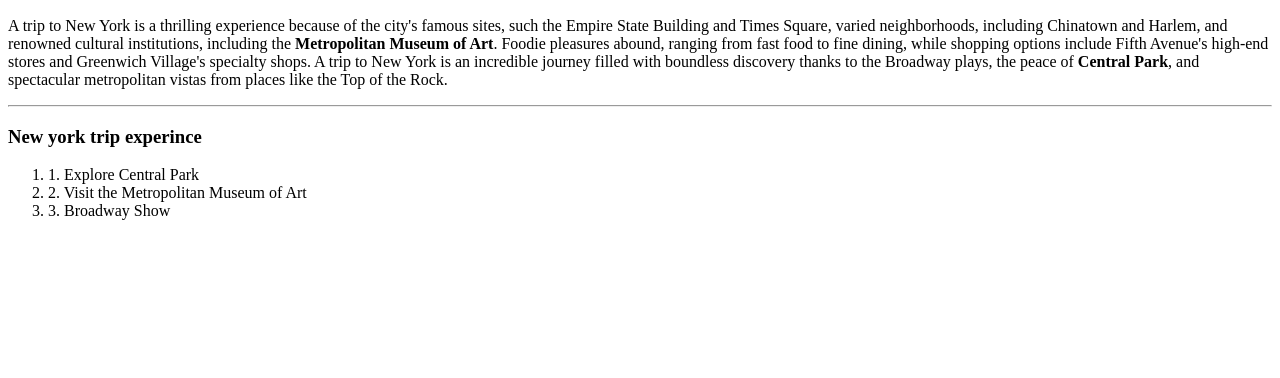
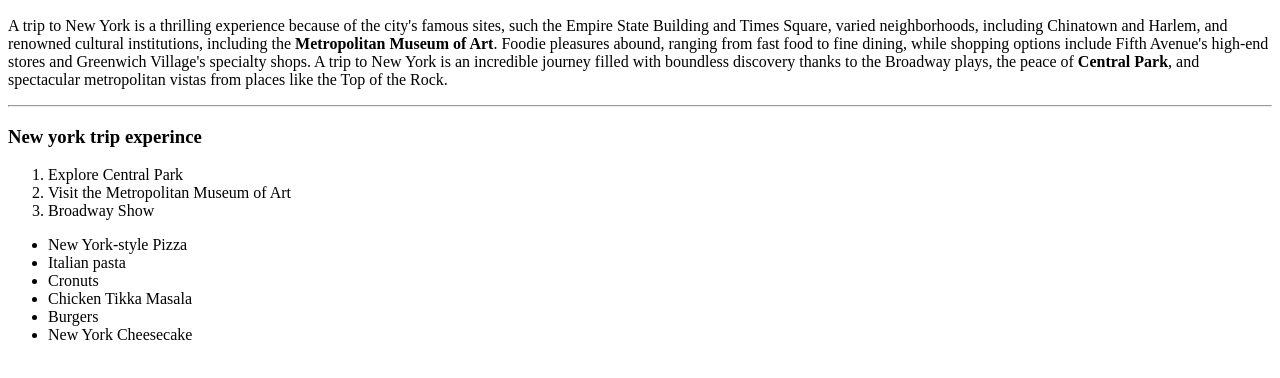
Before and after one commit to 44-563-WebApps-F23/44563-webapps-f23-assignment3-Saikumaar2308, a plain HTML site: page index.html in a window 1280 px wide. Shown: the part 110-488 px from the top of the page. Drawn offline with Linux system fonts and the light colour scheme.

Commit message:
Update index.html

```diff
--- a/index.html
+++ b/index.html
@@ -18,9 +18,16 @@
 
         <hr>
         <h3>New york trip experince</h3>
-        <ol> <li>1. Explore Central Park</li>
-             <li>2. Visit the Metropolitan Museum of Art</li>
-             <li>3. Broadway Show</li> </ol>
+        <ol> <li>Explore Central Park</li>
+             <li>Visit the Metropolitan Museum of Art</li>
+             <li>Broadway Show</li> </ol>
+
+        <ul> <li> New York-style Pizza</li>
+             <li> Italian pasta</li>
+             <li> Cronuts</li>
+             <li> Chicken Tikka Masala</li>
+             <li> Burgers</li>
+             <li> New York Cheesecake</li> </ul>
 
 
 </body>
```
